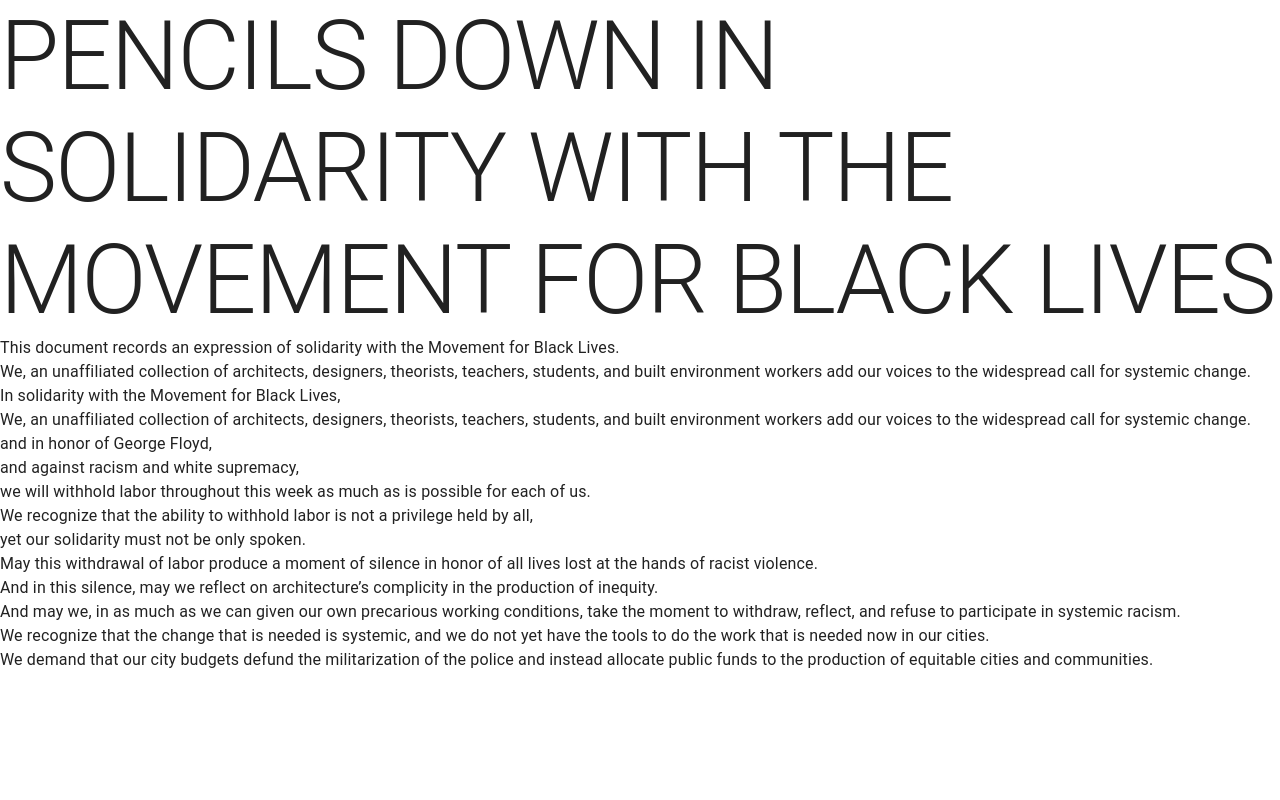
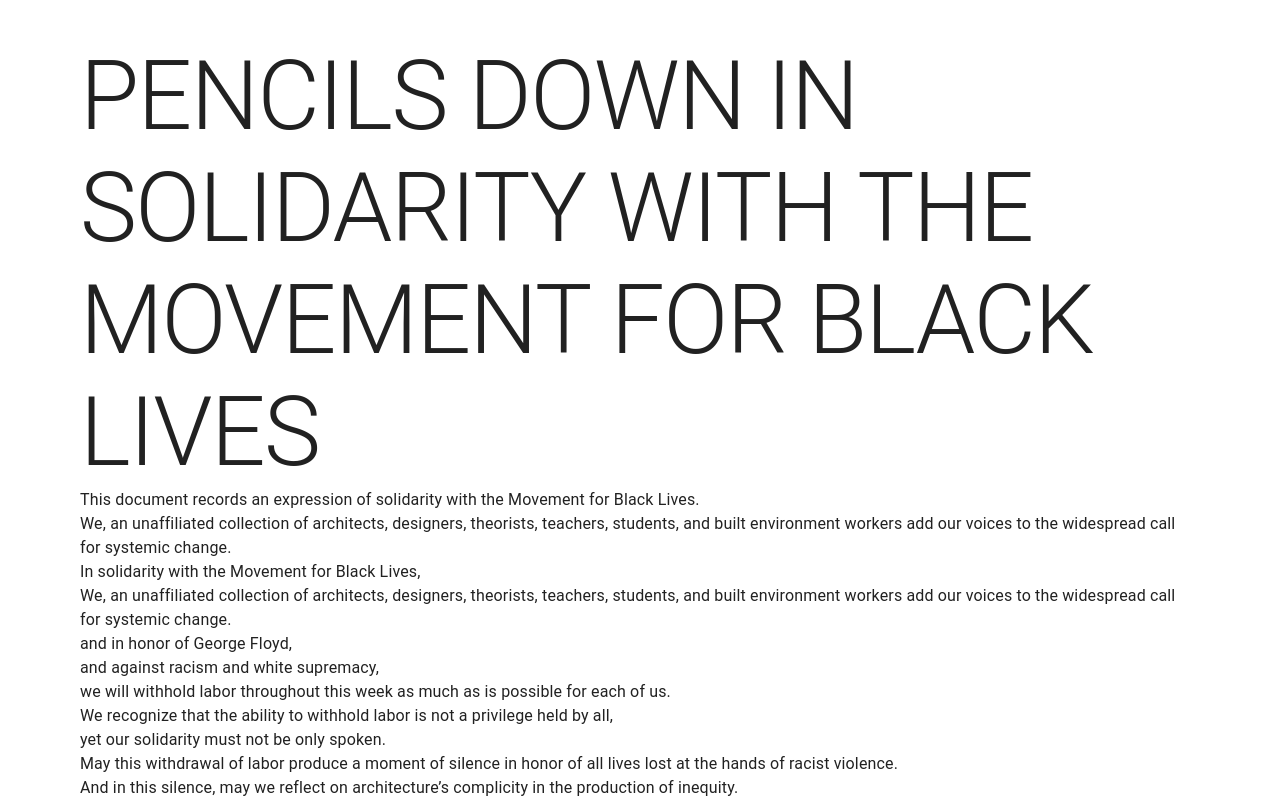
Before and after one commit to dlewiski/pencils-down, a React (Create React App) app: page / in a window 1280 px wide. Shown: the top 800 px of the page. Built offline with nearby package versions, Linux system fonts and the light colour scheme.

Commit message:
updated styles for root aoo

```diff
--- a/src/styles.js
+++ b/src/styles.js
@@ -1,6 +1,6 @@
 const styles = theme => ({
   root: {
-    margin: '0 auto',
+    padding: theme.spacing(5, 10, 5),
   },
 });
 
```
